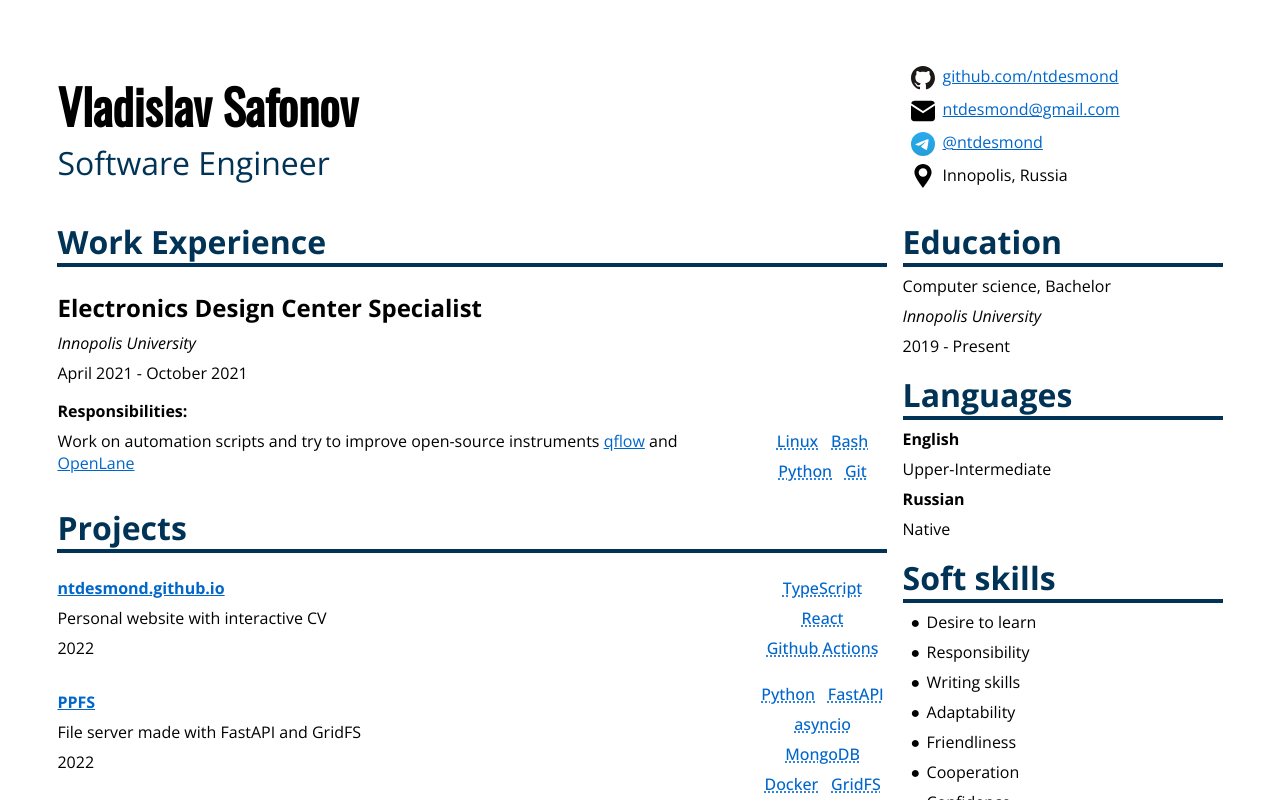
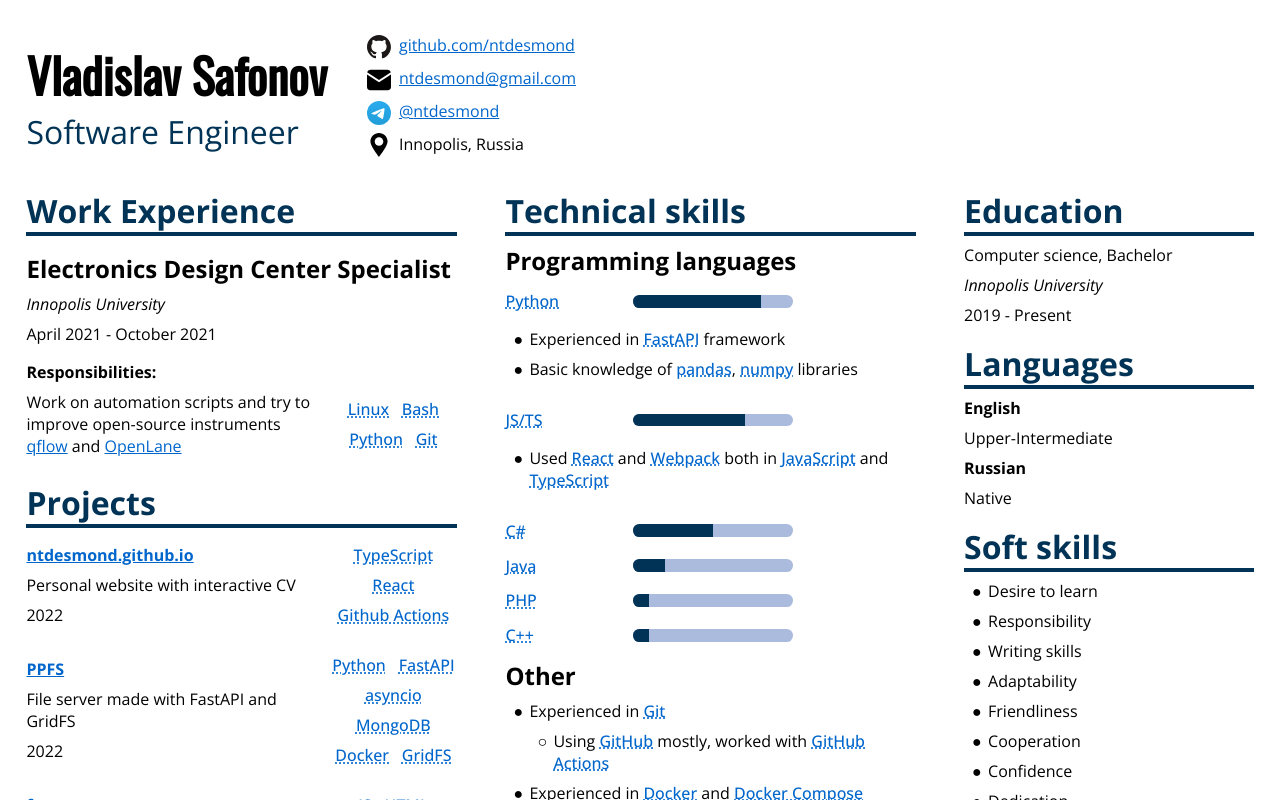
Before and after one commit to ntdesmond/ntdesmond.github.io, a React app: page /cv in a window 1280 px wide. Shown: the top 800 px of the page. Built offline with nearby package versions, Linux system fonts and the light colour scheme.

Commit message:
Adapt for landscape printing

```diff
--- a/src/components/layout/Layout.tsx
+++ b/src/components/layout/Layout.tsx
@@ -10,7 +10,7 @@ const StyledLayout = styled.main`
   grid-template:
     'header' 2em
     'main' auto;
-  max-width: 800px;
+  max-width: 1000px;
   padding: 0.5em;
   width: 100%;
   box-sizing: border-box;
--- /dev/null
+++ b/src/components/layout/utils/NoPrint.ts
@@ -0,0 +1,10 @@
+import styled from 'styled-components';
+
+const NoPrint = styled.div`
+  display: contents;
+  @media print {
+    display: none;
+  }
+`;
+
+export default NoPrint;
--- /dev/null
+++ b/src/components/layout/utils/NoWrap.ts
@@ -0,0 +1,7 @@
+import styled from 'styled-components';
+
+const NoWrap = styled.div`
+  white-space: nowrap;
+`;
+
+export default NoWrap;
--- a/src/pages/cv/components/CV.tsx
+++ b/src/pages/cv/components/CV.tsx
@@ -1,13 +1,8 @@
 import React, { useState } from 'react';
 import styled from 'styled-components';
-import { YCentered } from '../../../components/layout/alignment/CenterAlign';
 import FixedMargin, { NoMargin } from '../../../components/layout/alignment/FixedMargin';
-import { FlexColumn } from '../../../components/layout/alignment/Flex';
-import {
-  InTextHeading,
-  PageHeading,
-  SectionHeading,
-} from '../../../components/typography/Headings';
+import { FlexColumn, FlexRow } from '../../../components/layout/alignment/Flex';
+import { PageHeading, SectionHeading } from '../../../components/typography/Headings';
 import EmailLink from './contacts/EmailLink';
 import GithubLink from './contacts/GithubLink';
 import Location from './contacts/Location';
@@ -24,66 +19,65 @@ import TagsSection from './tags/TagsSection';
 import Responsibility from './workExperience/Responsibility';
 import WorkExperienceEntry from './workExperience/WorkExperienceEntry';
 import TagsContext from '../contexts/TagsContext';
+import SkillCategoryHeading from './skills/SkillCategoryHeading';
+import NoPrint from '../../../components/layout/utils/NoPrint';
+import NoWrap from '../../../components/layout/utils/NoWrap';
 
 const StyledCV = styled.div`
   display: grid;
   grid-template:
-    'name contact'
-    'sections1 sections2' /
-    auto fit-content(20em);
-  gap: 1em;
-  margin: 1.52cm;
+    'info info info'
+    'sections1 sections2 sections3' /
+    auto auto fit-content(20em);
+  gap: 1em 3em;
+  margin: 0.7cm;
 
-  @media screen and (max-width: 720px) {
+  @media screen and (max-width: 920px) {
     grid-template-areas:
-      'name contact'
+      'info info'
       'sections1 sections1'
-      'sections2 sections2';
+      'sections2 sections2'
+      'sections3 sections3';
   }
 
   @media screen and (max-width: 640px) {
-    grid-template-areas:
-      'name'
-      'contact'
-      'sections1'
-      'sections2';
+    display: flex;
+    flex-direction: column;
+  }
+
+  @media print {
+    column-gap: 1em;
+    grid-template-columns: 1fr 1fr 20em;
   }
 `;
 
-const NameSection = styled(YCentered)`
-  grid-area: name;
-  white-space: nowrap;
+const InfoSection = styled(FlexRow)`
+  grid-area: info;
 
   @media screen and (max-width: 640px) {
-    justify-content: center;
-    text-align: center;
+    flex-direction: column;
   }
 `;
 
-const ContactSection = styled(YCentered)`
-  grid-area: contact;
-  white-space: nowrap;
-
-  @media screen and (max-width: 640px) {
-    justify-content: center;
-  }
-`;
-
-const FirstColumn = styled(FlexColumn)`
-  grid-area: sections1;
-`;
-
-const SecondColumn = styled(FlexColumn)`
-  grid-area: sections2;
+const CVColumn = styled(FlexColumn)<{ index: number }>`
+  grid-area: ${(p) => `sections${p.index}`};
 `;
 
 const Name = styled(PageHeading)`
   font-family: 'Oswald', 'Franklin Gothic Medium', 'Arial Narrow', Arial, sans-serif;
+
+  @media screen and (max-width: 640px) {
+    text-align: center;
+  }
 `;
 
 const Position = styled(SectionHeading)`
   font-weight: normal;
   color: #035;
+
+  @media screen and (max-width: 640px) {
+    text-align: center;
+  }
 `;
 
 const CV = () => {
@@ -96,21 +90,24 @@ const CV = () => {
   return (
     <StyledCV>
       <TagsContext.Provider value={contextValue}>
-        <NameSection>
+        <InfoSection gap="2em" align="center">
+          <NoWrap>
             <NoMargin>
               <Name>Vladislav Safonov</Name>
               <Position>Software Engineer</Position>
             </NoMargin>
-        </NameSection>
-        <ContactSection>
+          </NoWrap>
+          <NoWrap>
             <FixedMargin margin="0.5em">
               <GithubLink path="ntdesmond" />
               <EmailLink address="ntdesmond@gmail.com" />
               <TelegramLink path="ntdesmond" />
               <Location location="Innopolis, Russia" />
             </FixedMargin>
-        </ContactSection>
-        <FirstColumn>
+          </NoWrap>
+        </InfoSection>
+
+        <CVColumn index={1}>
           <Section title="Work Experience">
             <WorkExperienceEntry
               company="Innopolis University"
@@ -154,8 +151,10 @@ const CV = () => {
               tags={['Telegram API', 'Firestore', 'Python']}
             />
           </Section>
+        </CVColumn>
+        <CVColumn index={2}>
           <Section title="Technical skills">
-            <InTextHeading>Programming languages</InTextHeading>
+            <SkillCategoryHeading>Programming languages</SkillCategoryHeading>
             <TechSkill name="Python" value={0.8}>
               <BulletPoint>
                 Experienced in <Tag slug="FastAPI" /> framework
@@ -174,7 +173,7 @@ const CV = () => {
             <TechSkill name="Java" value={0.2} />
             <TechSkill name="PHP" value={0.1} />
             <TechSkill name="C++" value={0.1} />
-            <InTextHeading>Other</InTextHeading>
+            <SkillCategoryHeading>Other</SkillCategoryHeading>
             <BulletPoint>
               Experienced in <Tag slug="Git" />
               <BulletPoint>
@@ -193,8 +192,8 @@ const CV = () => {
               Basic knowledge of <Tag slug="Bash" /> scripting
             </BulletPoint>
           </Section>
-        </FirstColumn>
-        <SecondColumn>
+        </CVColumn>
+        <CVColumn index={3}>
           <Section title="Education">
             <EducationEntry
               speciality="Computer science, Bachelor"
@@ -221,10 +220,12 @@ const CV = () => {
               ]}
             />
           </Section>
+          <NoPrint>
             <Section title="Tags">
               <TagsSection />
             </Section>
-        </SecondColumn>
+          </NoPrint>
+        </CVColumn>
       </TagsContext.Provider>
     </StyledCV>
   );
--- a/src/pages/cv/components/projects/Project.tsx
+++ b/src/pages/cv/components/projects/Project.tsx
@@ -1,16 +1,13 @@
 import styled from 'styled-components';
+import { FlexRow } from '../../../../components/layout/alignment/Flex';
 import TagList from '../tags/TagList';
 
-const StyledEntry = styled.div<{ hasTags: boolean }>`
-  display: grid;
-  grid-template-areas: '${(props) => (props.hasTags ? 'info tags' : 'info info')}';
-  grid-template-columns: auto 8em;
-  gap: 1em;
-  margin: 1em 0 1em;
-`;
+const StyledEntry = styled(FlexRow)`
+  margin-bottom: 1em;
 
-const StyledInfoBlock = styled.div`
-  grid-area: info;
+  @media print {
+    margin-bottom: 0.5em;
+  }
 `;
 
 const StyledProjectName = styled.p`
@@ -24,8 +21,8 @@ const Project = (props: {
   href?: string;
   tags?: string[];
 }) => (
-  <StyledEntry hasTags={!!props.tags}>
-    <StyledInfoBlock>
+  <StyledEntry gap="1em" justify="space-between">
+    <div>
       <StyledProjectName>
         {props.href ? (
           <a href={props.href} target="_blank" rel="noreferrer">
@@ -37,8 +34,8 @@ const Project = (props: {
       </StyledProjectName>
       <p>{props.description}</p>
       <p>{props.period}</p>
-    </StyledInfoBlock>
-    {props.tags && <TagList tags={props.tags} />}
+    </div>
+    {props.tags && <TagList width="8em" tags={props.tags} />}
   </StyledEntry>
 );
 
--- a/src/pages/cv/components/skills/BulletPoint.ts
+++ b/src/pages/cv/components/skills/BulletPoint.ts
@@ -13,6 +13,10 @@ const BulletPoint = styled.div`
 
   margin: 0.5em 0 0 1.5em;
   position: relative;
+
+  @media print {
+    margin: 0.1em 0 0 1.5em;
+  }
 `;
 
 export default BulletPoint;
--- /dev/null
+++ b/src/pages/cv/components/skills/SkillCategoryHeading.ts
@@ -0,0 +1,8 @@
+import styled from 'styled-components';
+import { InTextHeading } from '../../../../components/typography/Headings';
+
+const SkillCategoryHeading = styled(InTextHeading)`
+  white-space: nowrap;
+`;
+
+export default SkillCategoryHeading;
--- a/src/pages/cv/components/tags/TagList.tsx
+++ b/src/pages/cv/components/tags/TagList.tsx
@@ -1,21 +1,33 @@
-import styled from 'styled-components';
+import styled, { css } from 'styled-components';
 import { FlexRow } from '../../../../components/layout/alignment/Flex';
+import NoPrint from '../../../../components/layout/utils/NoPrint';
 import Tag from './Tag';
 
-const TagsWrapper = styled(FlexRow)`
+const TagsWrapper = styled(FlexRow)<{ width?: string }>`
   flex-wrap: wrap;
   gap: 0.5em 0.8em;
   align-content: center;
   justify-content: center;
   text-align: center;
+  ${(p) => {
+    if (p.width) {
+      return css`
+        width: ${p.width};
+        min-width: ${p.width};
+      `;
+    }
+    return css``;
+  }}
 `;
 
-const TagList = (props: { tags: string[]; className?: string }) => (
-  <TagsWrapper className={props.className}>
-    {props.tags.map((tag) => (
-      <Tag slug={tag} key={tag} />
-    ))}
-  </TagsWrapper>
+const TagList = (props: { tags: string[]; className?: string; width?: string }) => (
+  <NoPrint>
+    <TagsWrapper className={props.className} width={props.width}>
+      {props.tags.map((tag) => (
+        <Tag slug={tag} key={tag} />
+      ))}
+    </TagsWrapper>
+  </NoPrint>
 );
 
 export default TagList;
--- a/src/pages/cv/components/workExperience/Responsibility.tsx
+++ b/src/pages/cv/components/workExperience/Responsibility.tsx
@@ -1,18 +1,12 @@
 import React from 'react';
-import styled from 'styled-components';
+import { FlexRow } from '../../../../components/layout/alignment/Flex';
 import TagList from '../tags/TagList';
 
-const StyledResponsibility = styled.div`
-  display: grid;
-  grid-template-columns: auto 8em;
-  gap: 1em;
-`;
-
 const Responsibility = (props: { children: React.ReactNode; tags: string[] }) => (
-  <StyledResponsibility>
+  <FlexRow gap="1em" justify="space-betweeb">
     <div>{props.children}</div>
-    <TagList tags={props.tags} />
-  </StyledResponsibility>
+    <TagList width="8em" tags={props.tags} />
+  </FlexRow>
 );
 
 export default Responsibility;
--- a/src/pages/cv/components/workExperience/WorkExperienceEntry.tsx
+++ b/src/pages/cv/components/workExperience/WorkExperienceEntry.tsx
@@ -1,24 +1,15 @@
 import React from 'react';
 import styled from 'styled-components';
+import { FlexRow } from '../../../../components/layout/alignment/Flex';
 import { InTextHeading, InTextSubheading } from '../../../../components/typography/Headings';
 import TagList from '../tags/TagList';
 
-const StyledEntry = styled.div<{ hasTags: boolean }>`
-  display: grid;
-  grid-template:
-    '${(props) => (props.hasTags ? 'info tags' : 'info info')}'
-    'content content' /
-    auto 6em;
+const StyledEntry = styled.div`
+  margin-bottom: 1em;
 
-  margin: 1em 0 1em;
-`;
-
-const StyledInfoBlock = styled.div`
-  grid-area: info;
-`;
-
-const StyledContent = styled.div`
-  grid-area: content;
+  @media print {
+    margin-bottom: 0.5em;
+  }
 `;
 
 const StyledCompany = styled.p`
@@ -32,17 +23,19 @@ const WorkExperienceEntry = (props: {
   tags?: string[];
   children?: React.ReactNode;
 }) => (
-  <StyledEntry hasTags={!!props.tags}>
-    <StyledInfoBlock>
-      <InTextHeading>{props.position}</InTextHeading>
-      <StyledCompany>{props.company}</StyledCompany>
-      <p>{props.period}</p>
-    </StyledInfoBlock>
-    {props.tags && <TagList tags={props.tags} />}
-    <StyledContent>
+  <StyledEntry>
+    <FlexRow gap="1em" justify="space-between">
+      <div>
+        <InTextHeading>{props.position}</InTextHeading>
+        <StyledCompany>{props.company}</StyledCompany>
+        <p>{props.period}</p>
+      </div>
+      {props.tags && <TagList width="8em" tags={props.tags} />}
+    </FlexRow>
+    <div>
       <InTextSubheading>Responsibilities:</InTextSubheading>
       {props.children}
-    </StyledContent>
+    </div>
   </StyledEntry>
 );
 
```
Lines whose indentation alone changed are shown as unchanged.
